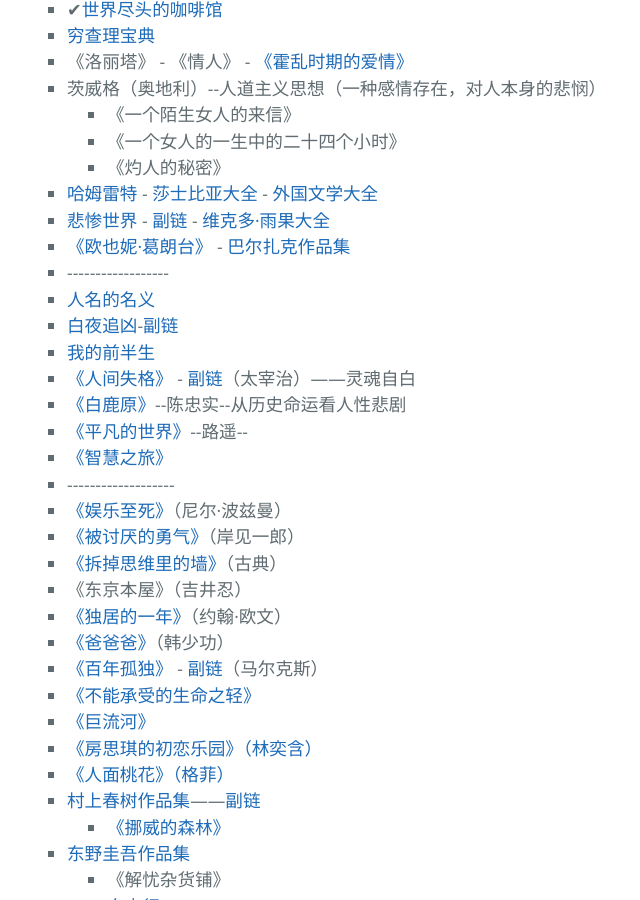
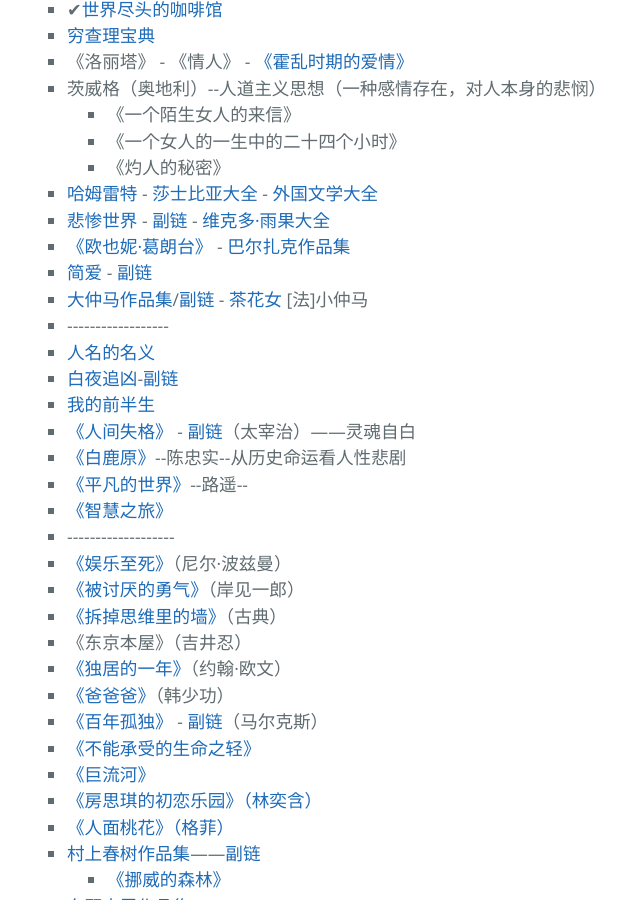
Before and after one commit to AmbroseRen/test, a Jekyll site: the page built from Library/BookListsOne.md, in a window 1280 px wide and 900 px high, scrolled down 3648 px. Shown: the whole window, without its empty margins (277-917 px from the left). Built offline with Jekyll 4.4.1, drawn with Linux system fonts in a browser that asks for light colours; our own code applies the rules of GitHub Pages for plain Markdown files; the repository's description, which GitHub fills in, is left out.

Commit message:
Update BookListsOne.md

```diff
--- a/Library/BookListsOne.md
+++ b/Library/BookListsOne.md
@@ -205,6 +205,8 @@
                     <li><a href="http://book.sbkk8.com/shashibiya/hamuleite/">哈姆雷特</a> - <a href="http://book.sbkk8.com/shashibiya/">莎士比亚大全</a> - <a href="http://book.sbkk8.com/waiguo/">外国文学大全</a></li>
                     <li><a href="https://www.kanunu8.com/book4/10122/">悲惨世界</a> - <a href="https://www.tianyabooks.com/book/Hugo_03/">副链</a> - <a href="http://book.sbkk8.com/waiguo/yuguo/">维克多·雨果大全</a></li>
 		    <li><a href="http://book.sbkk8.com/waiguo/baerzhakezuopinji/ouyeni_gelangtai/">《欧也妮·葛朗台》</a> - <a href="http://book.sbkk8.com/waiguo/baerzhakezuopinji/">巴尔扎克作品集</a></li>
+                    <li><a href="https://www.kunnu.com/jianai/">简爱</a> - <a href="https://www.tianyabooks.com/book/Jane_Eyre/">副链</a></li>
+		    <li><a href="http://book.sbkk8.com/waiguo/dazhongmazuopinji/">大仲马作品集</a>/<a href="https://www.kanunu8.com/files/writer/10191.html">副链</a> - <a href="https://www.kunnu.com/chahuanv/">茶花女</a> [法]小仲马</li>
                     <li>------------------</li>
                     <li><a href="http://www.tianyashuku.com/guanchang/2624/">人名的名义</a></li>
                     <li><a href="https://www.51shucheng.net/zhentan/baiyezhuixiong">白夜追凶</a>-<a href="http://www.weilishi.org/baiyezhuixiong/">副链</a></li>
```
